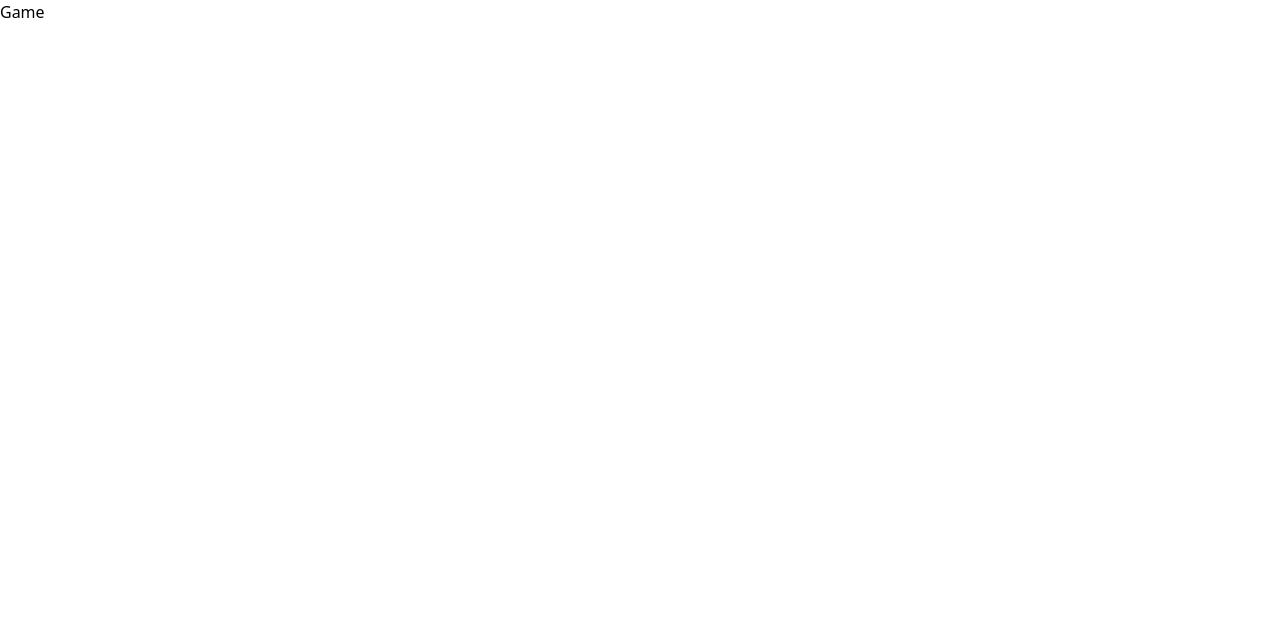
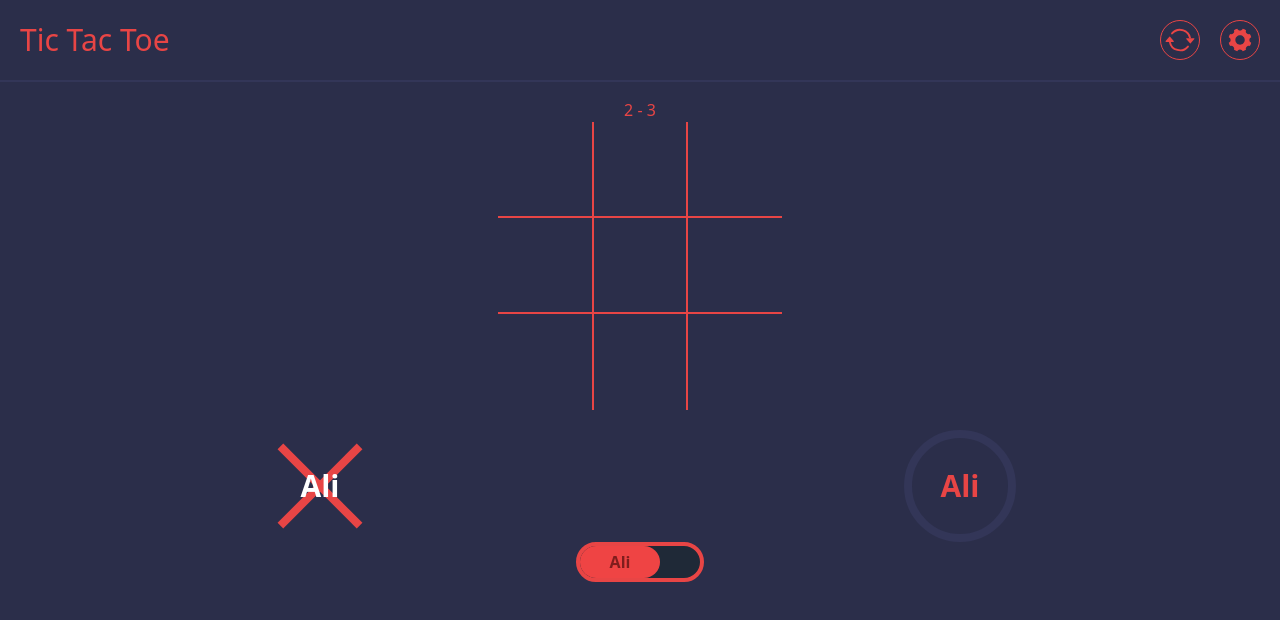
Before and after one commit to Aristidescosta/tic-tac-toe, a React (Vite) app: page /game in a window 1280 px wide. Shown: the top 620 px of the page. Built offline with nearby package versions, Linux system fonts and the light colour scheme.

Commit message:
feat: criada a tela do jogo

```diff
--- /dev/null
+++ b/src/hooks/useBoard.ts
@@ -0,0 +1,30 @@
+import { create } from 'zustand'
+
+type Store = {
+    squares: null[] | string[],
+    xIsNext: boolean,
+    handleSquareClick: (position: number) => void
+    resetBoard: () => void,
+}
+
+const INITIAL_DATA = {
+    squares: Array(9).fill(null),
+    xIsNext: true,
+}
+
+export const useBoard = create<Store>()((set, get) => ({
+    ...INITIAL_DATA,
+    handleSquareClick: (position: number) => {
+        const { squares, xIsNext } = get();
+        const nextSquares = squares.slice();
+        if (xIsNext) {
+            nextSquares[position] = "X";
+        } else {
+            nextSquares[position] = "O";
+        }
+        set((state) => ({ ...state, squares: nextSquares, xIsNext: !xIsNext }));
+    },
+    resetBoard: () => {
+        set((state) => ({ ...state, ...INITIAL_DATA }));
+    },
+}))
--- a/src/index.css
+++ b/src/index.css
@@ -11,7 +11,15 @@
   --color-paper: #232323;
   --color-primary: #009688;
   --color-background: #2b2e4a;
+  --color-border: #333658;
   --color-primary-contrast: #ffffff;
+}
+
+
+html,
+body {
+    overflow: overlay;
+    @apply bg-background text-error w-screen h-screen underline-offset-8
 }
 
 .colored::before{
--- /dev/null
+++ b/src/screens/Game/components/Switch.tsx
@@ -0,0 +1,19 @@
+import { useBoard } from "@/hooks/useBoard";
+
+export const Switch = () => {
+  const xIsNext = useBoard(state => state.xIsNext)
+
+  return (
+    <div
+      className={`relative w-32 h-10 rounded-full border-4 ${xIsNext ? "border-error" : "border-border"
+        } flex items-center bg-gray-800 cursor-pointer`}
+    >
+      <div
+        className={`absolute h-8 w-20 rounded-full bg-red-500 text-red-900 flex items-center justify-center font-bold transition-all duration-300 ${xIsNext ? "left-0" : "left-10"
+          }`}
+      >
+        Ali
+      </div>
+    </div>
+  );
+};
--- /dev/null
+++ b/src/screens/Game/components/board/index.tsx
@@ -0,0 +1,28 @@
+import React from 'react'
+import { useBoard } from '@/hooks/useBoard'
+import { Square } from '../square';
+
+export const Board = () => {
+    const squares = useBoard(state => state.squares);
+    const handleClick = useBoard(state => state.handleSquareClick);
+
+    return (
+        <div className='after:clear-both after:table'>
+            <div>
+                <Square value={squares[0]} onSquareClick={() => handleClick(0)} borders={{ bottom: true, right: true }} />
+                <Square value={squares[1]} onSquareClick={() => handleClick(1)} borders={{ bottom: true, right: true, left: true }} />
+                <Square value={squares[2]} onSquareClick={() => handleClick(2)} borders={{ bottom: true, left: true }} />
+            </div>
+            <div>
+                <Square value={squares[3]} onSquareClick={() => handleClick(3)} borders={{ bottom: true, right: true, }} />
+                <Square value={squares[4]} onSquareClick={() => handleClick(4)} borders={{ bottom: true, right: true, left: true }} />
+                <Square value={squares[5]} onSquareClick={() => handleClick(5)} borders={{ bottom: true, left: true, }} />
+            </div>
+            <div>
+                <Square value={squares[6]} onSquareClick={() => handleClick(6)} borders={{ right: true, }} />
+                <Square value={squares[7]} onSquareClick={() => handleClick(7)} borders={{ left: true, right: true, }} />
+                <Square value={squares[8]} onSquareClick={() => handleClick(8)} borders={{ left: true, }} />
+            </div>
+        </div>
+    )
+}
--- a/src/screens/Game/components/header/index.tsx
+++ b/src/screens/Game/components/header/index.tsx
@@ -1,7 +1,19 @@
-import React from 'react'
+import { BsArrowRepeat } from 'react-icons/bs'
+import { IoIosSettings } from 'react-icons/io'
+
+import { useBoard } from '@/hooks/useBoard'
 
 export const Header = () => {
-  return (
-    <div>Header</div>
-  )
+    const resetBoard = useBoard(state => state.resetBoard)
+    return (
+        <header className='p-5 border-b-2 border-border text-error'>
+            <nav className='flex items-center justify-between'>
+                <h1 className='text-3xl'>Tic Tac Toe</h1>
+                <ul className='flex items-center gap-5 text-3xl'>
+                    <li onClick={resetBoard} className='p-1 border rounded-full border-error'><BsArrowRepeat /></li>
+                    <li className='p-1 border rounded-full border-error'><a href="/settings"><IoIosSettings /></a></li>
+                </ul>
+            </nav>
+        </header>
+    )
 }
--- /dev/null
+++ b/src/screens/Game/components/square/index.tsx
@@ -0,0 +1,26 @@
+import React from 'react'
+
+interface ISquareProps {
+    borders: {
+        top?: boolean;
+        right?: boolean;
+        bottom?: boolean;
+        left?: boolean;
+    };
+    value: string | null;
+    onSquareClick: () => void;
+}
+
+export const Square: React.FC<ISquareProps> = ({ borders, value, onSquareClick }) => {
+
+    return (
+        <button
+            onClick={onSquareClick}
+            data-border-top={borders.top}
+            data-border-bottom={borders.bottom}
+            data-border-right={borders.right}
+            data-border-left={borders.left}
+            className='flex items-center justify-center data-[border-top=true]:border-t-2 data-[border-right=true]:border-r-2 data-[border-bottom=true]:border-b-2 data-[border-left=true]:border-l-2 border-error float-left text-[5rem] leading-3 font-bold h-24 w-24 -mx-[1px] p-0 text-center'
+        >{value}</button>
+    )
+}
--- a/src/screens/Game/index.tsx
+++ b/src/screens/Game/index.tsx
@@ -1,7 +1,35 @@
 import React from 'react'
+import { Header } from './components/header'
+import { Board } from './components/board'
+import { Switch } from './components/Switch'
+import { useBoard } from '@/hooks/useBoard'
 
 export const Game = () => {
-  return (
-    <div>Game</div>
-  )
+    const xIsNext = useBoard(state => state.xIsNext)
+    return (
+        <>
+            <Header />
+            <main>
+                <section className='w-full flex justify-center mt-4'>
+                    <span>2 - 3</span>
+                </section>
+                <section className='w-full flex flex-col items-center justify-center'>
+                    <Board />
+                    <div className='flex items-center justify-around mt-5 w-full'>
+                        <div className="relative w-28 h-28 flex items-center justify-center">
+                            <div data-x-is-next={xIsNext} className="absolute top-1/2 left-0 w-full h-2 bg-border data-[x-is-next=true]:bg-error transform -translate-y-1/2 rotate-45"></div>
+                            <div data-x-is-next={xIsNext} className="absolute top-1/2 left-0 w-full h-2 bg-border data-[x-is-next=true]:bg-error transform -translate-y-1/2 -rotate-45"></div>
+                            <span data-x-is-next={xIsNext} className='data-[x-is-next=true]:text-text font-bold z-50 text-3xl'>Ali</span>
+                        </div>
+                        <div className='flex items-center justify-center'>
+                            <div data-x-is-next={xIsNext} className="relative w-28 rounded-full border-border data-[x-is-next=false]:border-error border-8 h-28 flex items-center justify-center">
+                                <span className='z-50 text-3xl font-bold'>Ali</span>
+                            </div>
+                        </div>
+                    </div>
+                    <Switch />
+                </section>
+            </main>
+        </>
+    )
 }
--- a/tailwind.config.js
+++ b/tailwind.config.js
@@ -10,6 +10,7 @@ export default {
         outline: "var(--color-outline)",
         darkError: "var(--color-dark-error)",
         paper: "var(--color-paper)",
+        border: "var(--color-border)",
         primary: "var(--color-primary)",
         background: "var(--color-background)",
         'primary-contrast': "var(--color-primary-contrast)",
```
